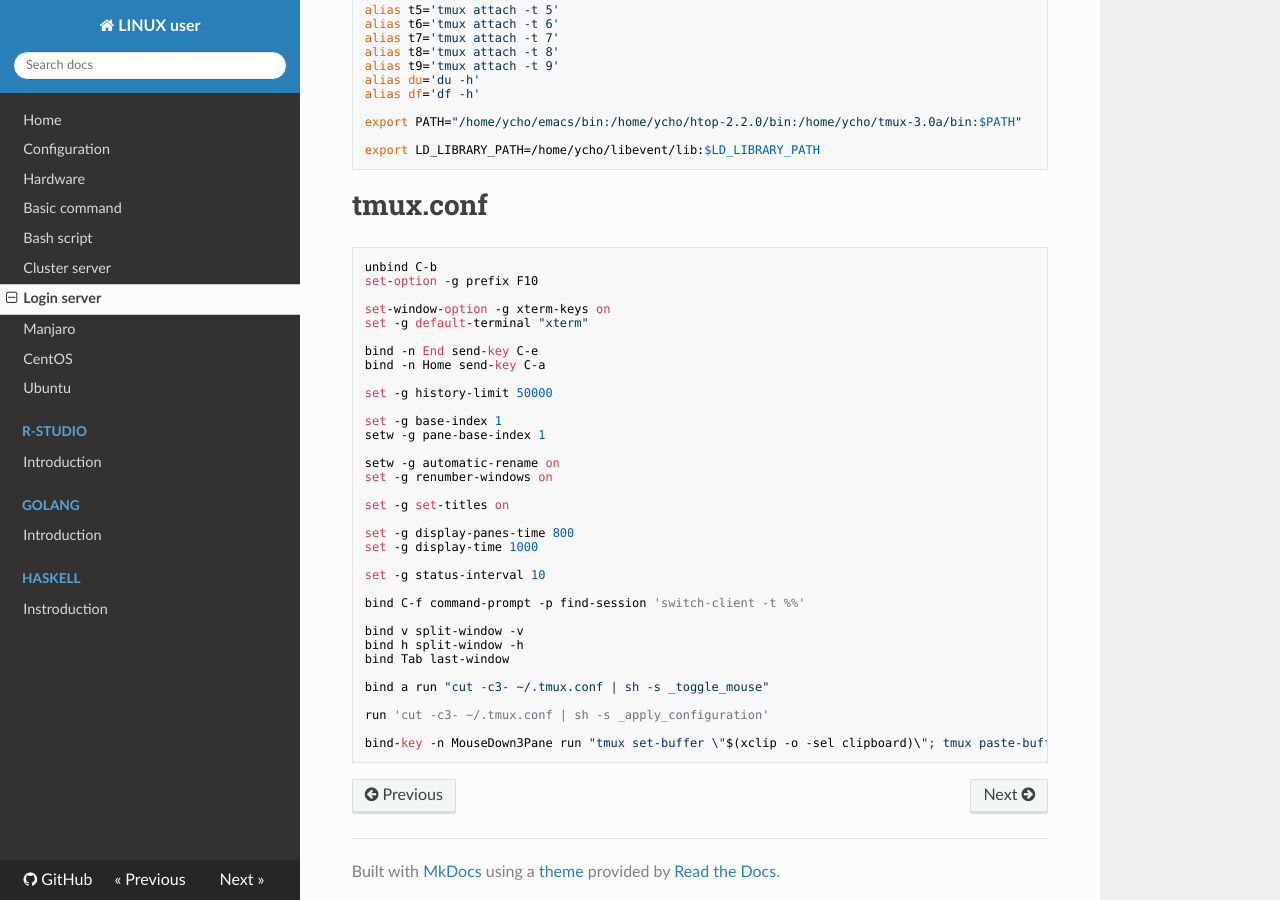
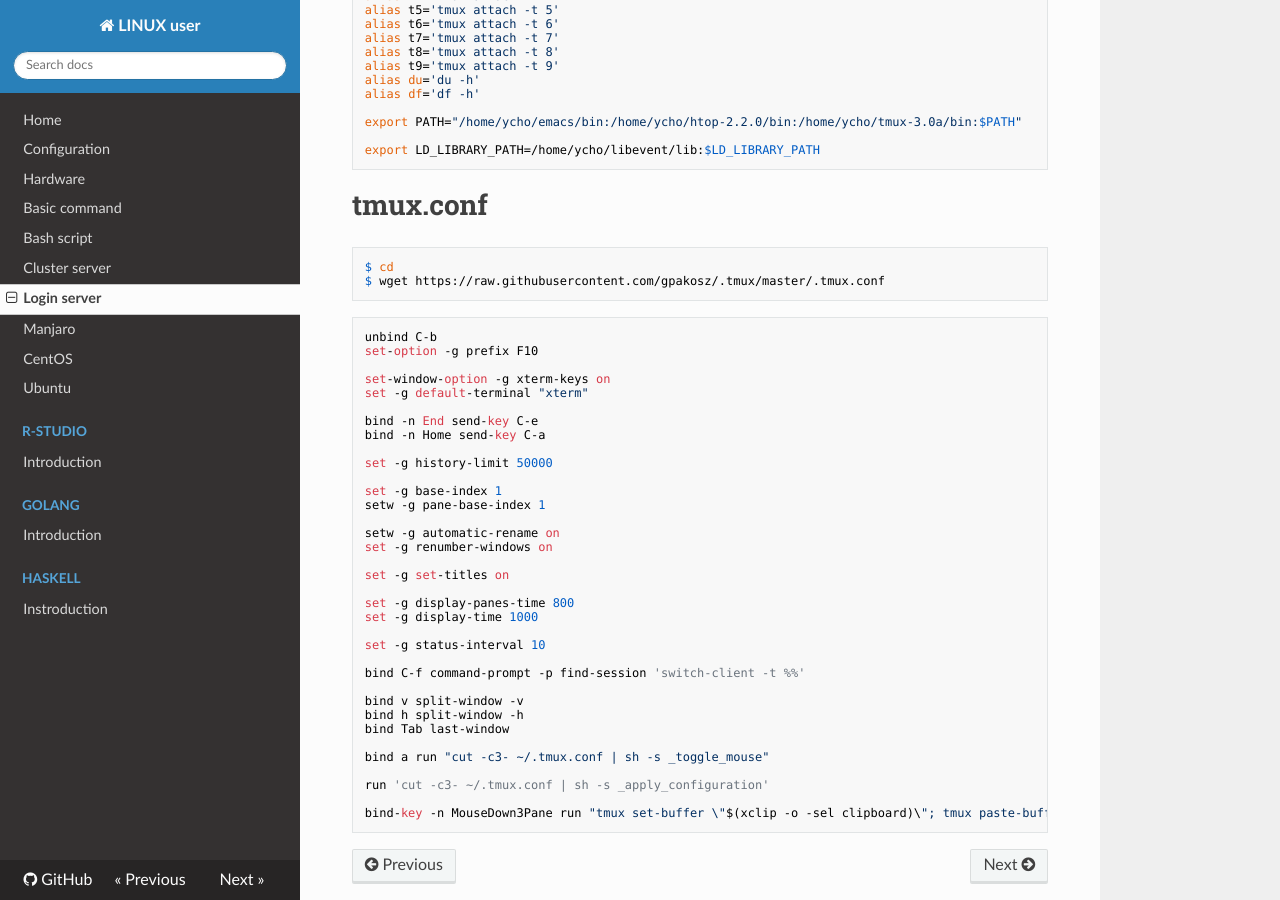
Before and after one commit to WonyoungCho/LINUX, an MkDocs documentation site: the page built from docs/login_server.md, in a window 1280 px wide and 900 px high, scrolled down 1133 px. Built offline with MkDocs 1.6.1, drawn with Linux system fonts in a browser that asks for light colours; nearby versions of some CDN libraries; old or Windows-style settings are respelled for this version of MkDocs.

Commit message:
Update login_server.md

````diff
--- a/docs/login_server.md
+++ b/docs/login_server.md
@@ -68,6 +68,10 @@ export LD_LIBRARY_PATH=/home/ycho/libevent/lib:$LD_LIBRARY_PATH
 
 # tmux.conf
 ```
+$ cd
+$ wget https://raw.githubusercontent.com/gpakosz/.tmux/master/.tmux.conf
+```
+```
 unbind C-b
 set-option -g prefix F10
 
````
